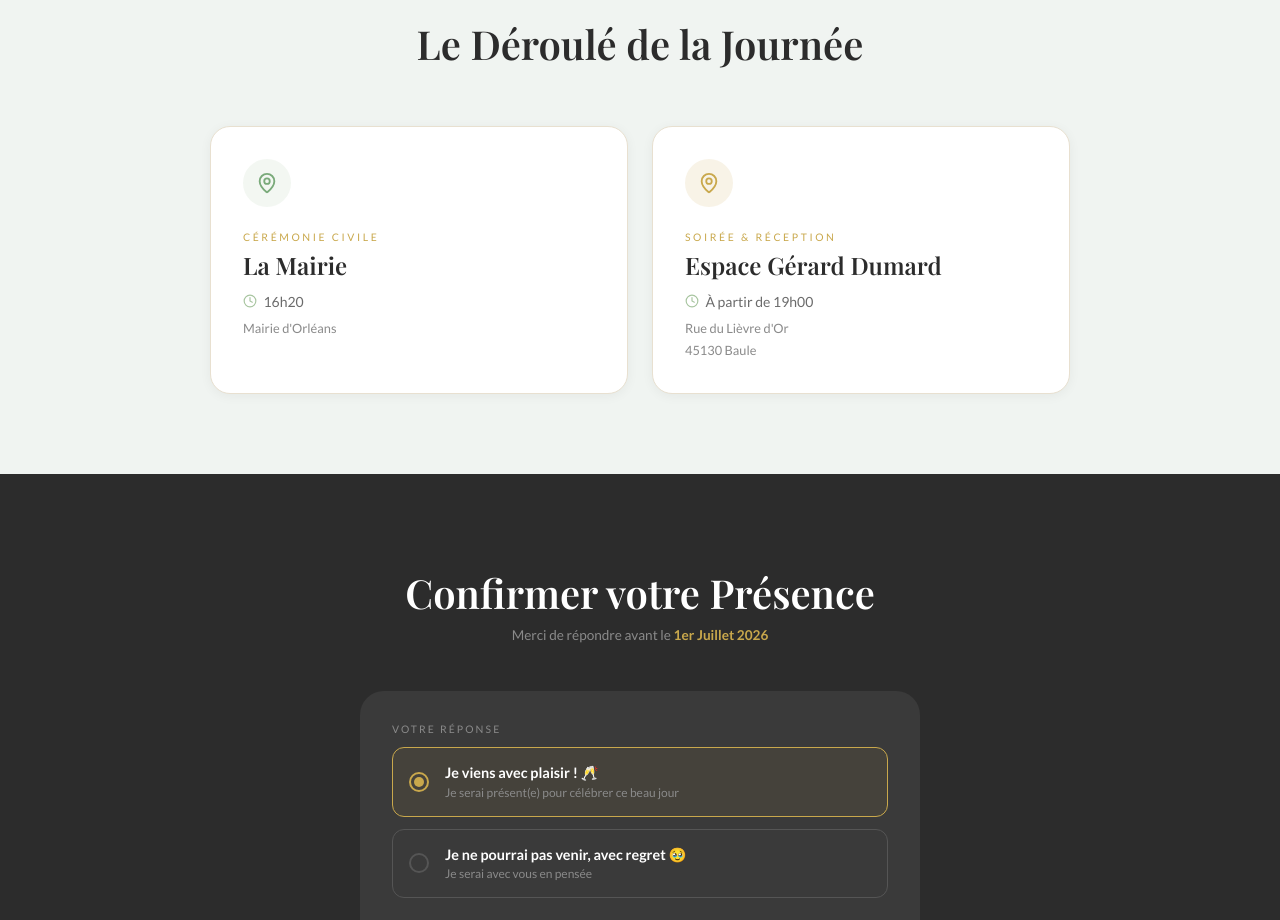
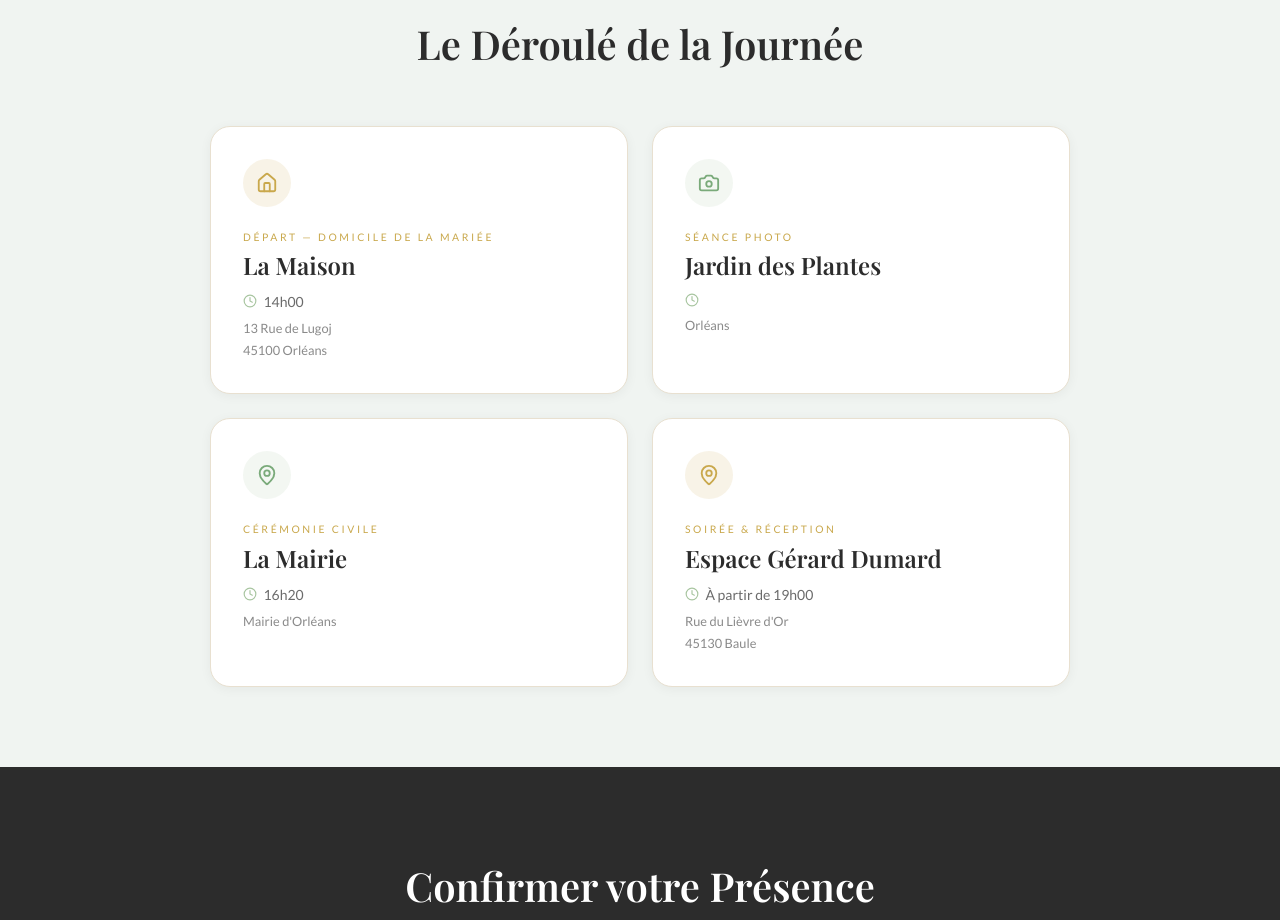
Before and after one commit to ealmvin/mariage-myriam-souliman, a React (Vite) app: page / in a window 1280 px wide. Shown: the part 1300-2220 px from the top of the page. Built offline with nearby package versions, Linux system fonts and the light colour scheme; a web font is replaced by a local one.

Commit message:
Programme : ajout départ domicile 14h + séance photo Jardin des Plantes

```diff
--- a/src/App.jsx
+++ b/src/App.jsx
@@ -1,5 +1,5 @@
 import React, { useState } from "react";
-import { MapPin, Clock, Calendar, Heart, Users, ChevronDown, Home } from "lucide-react";
+import { MapPin, Clock, Calendar, Heart, Users, ChevronDown, Home, Camera } from "lucide-react";
 import { supabase } from "./supabase";
 
 // Polices Google Fonts injectées dynamiquement
@@ -367,15 +367,24 @@ export default function App() {
                 gap: "1.5rem",
               }}
             >
-             {/* <ProgramCard
-                subtitle="Départ"
+              <ProgramCard
+                subtitle="Départ — Domicile de la mariée"
                 title="La Maison"
-                time="15h45"
-                address={"13 Rue de Lugoj<br/>Orléans"}
+                time="14h00"
+                address={"13 Rue de Lugoj<br/>45100 Orléans"}
                 accentColor="#C9A84C"
                 iconColor="#C9A84C"
                 Icon={Home}
-              />*/}
+              />
+              <ProgramCard
+                subtitle="Séance Photo"
+                title="Jardin des Plantes"
+                time=""
+                address={"Orléans"}
+                accentColor="#A8C5A0"
+                iconColor="#7aaa7a"
+                Icon={Camera}
+              />
               <ProgramCard
                 subtitle="Cérémonie Civile"
                 title="La Mairie"
```
